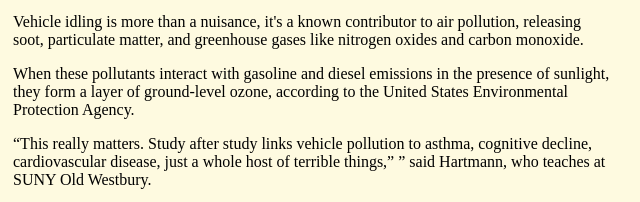
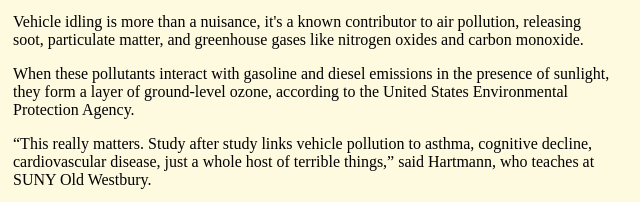
Before and after one commit to shuchi0503/2025-vehicle-idling, a plain HTML site: page index.html in a window 1280 px wide. Shown: the part 1143-1345 px from the top of the page, 327-967 px from the left. Drawn offline with Linux system fonts and the light colour scheme; a web font is replaced by a local one.

Commit message:
Update index.html

```diff
--- a/index.html
+++ b/index.html
@@ -58,7 +58,7 @@
     When these pollutants interact with gasoline and diesel emissions in the presence of sunlight, they form a layer of ground-level ozone, according to the United States Environmental Protection Agency.
 </p>
 
-<p>“This really matters. Study after study links vehicle pollution to asthma, cognitive decline, cardiovascular disease, just a whole host of terrible things,” ” said Hartmann, who teaches at SUNY Old Westbury.
+<p>“This really matters. Study after study links vehicle pollution to asthma, cognitive decline, cardiovascular disease, just a whole host of terrible things,” said Hartmann, who teaches at SUNY Old Westbury.
 </p>
 
 <p>
```
